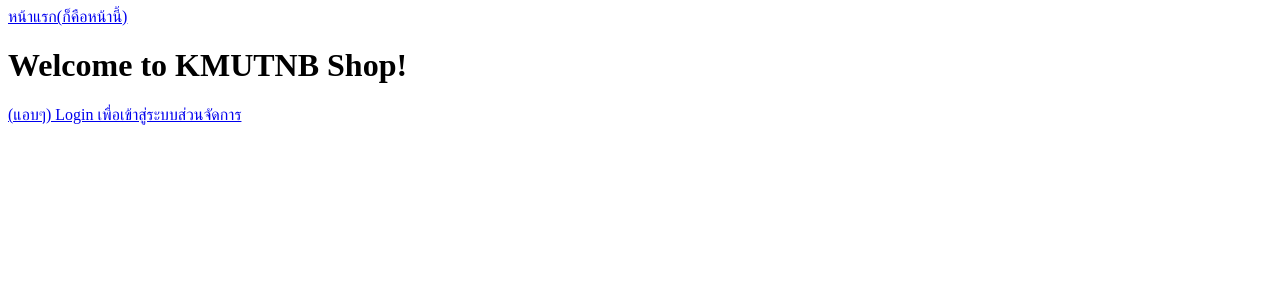
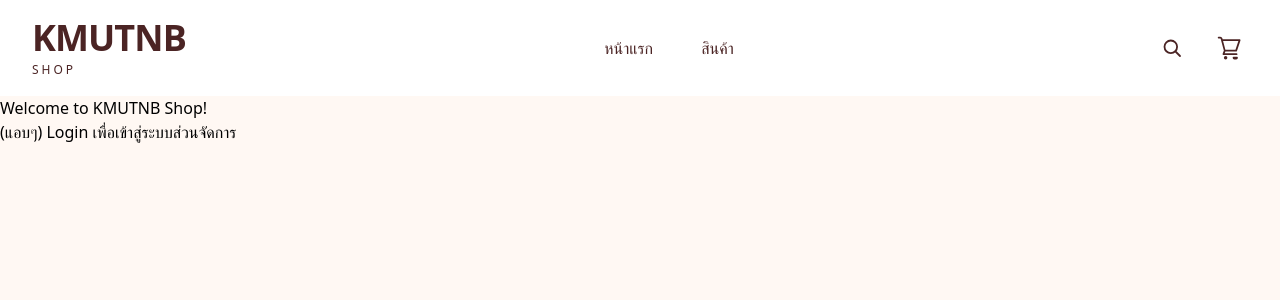
Before and after one commit to cs6636135/Kmutnb_Shop_, a Django app: template templates/shop/home.html in a window 1280 px wide. Shown: the top 300 px of the page. Run offline with Django 5.2, Linux system fonts and the light colour scheme; the template is opened without the code that fills it, so the values that code supplies are empty; parts of the project's set-up code (start-up, migrations or seed data) failed here and were passed over; some libraries are stand-ins or nearby versions.

Commit message:
Update base.html

```diff
--- a/templates/base.html
+++ b/templates/base.html
@@ -1,24 +1,145 @@
 <!DOCTYPE html>
 <html lang="th">
+
 <head>
+    <meta charset="UTF-8">
+    <meta name="viewport" content="width=device-width, initial-scale=1.0">
+
     <title>{% block title %}KMUTNB Shop{% endblock %}</title>
+
+    <!-- Tailwind CSS -->
+    <script src="https://cdn.tailwindcss.com"></script>
 </head>
-<body>
 
-    <!-- Navbar ลูกค้า -->
-    <nav>
-        <a href="{% url 'home' %}">หน้าแรก(ก็คือหน้านี้)</a>
-    </nav>
+<body class="bg-[#fff8f3]">
+
+<!-- Navbar -->
+<nav class="bg-white text-[#4b2424]">
+    <div class="max-w-7xl mx-auto px-8">
+        <div class="h-24 flex items-center justify-between">
+
+            <!-- Logo -->
+            <a href="{% url 'home' %}"
+               class="flex flex-col leading-none">
+
+                <span class="text-4xl font-black tracking-tight">
+                    KMUTNB
+                </span>
+
+                <span class="text-xs tracking-[0.25em] mt-1">
+                    SHOP
+                </span>
+
+            </a>
+
+
+            <!-- Menu -->
+            <div class="flex items-center gap-2">
+
+                <a href="{% url 'home' %}"
+                   class="px-5 py-3
+                          text-base
+                          hover:underline
+                          underline-offset-4
+                          transition">
+
+                    หน้าแรก
+
+                </a>
+
+
+                <a href="{% url 'public_products' %}"
+                   class="px-5 py-3
+                          text-base
+                          hover:underline
+                          underline-offset-4
+                          transition">
+
+                    สินค้า
+
+                </a>
+
+
+                {% url 'reservation_status' as reservation_status_url %}
+                {% if reservation_status_url %}
+
+                    <a href="{{ reservation_status_url }}"
+                       class="px-5 py-3
+                              text-base
+                              hover:underline
+                              underline-offset-4
+                              transition">
+
+                        ตรวจสอบการจอง
+
+                    </a>
+
+                {% endif %}
+
+            </div>
+
+
+            <!-- Right side -->
+            <div class="flex items-center gap-5">
+
+                <a href="{% url 'home' %}#product-search"
+                   aria-label="ค้นหาสินค้า"
+                   title="ค้นหาสินค้า"
+                   class="w-10 h-10 flex items-center justify-center rounded-full
+                          hover:bg-orange-50 transition">
+                    <svg xmlns="http://www.w3.org/2000/svg"
+                         fill="none"
+                         viewBox="0 0 24 24"
+                         stroke-width="1.8"
+                         stroke="currentColor"
+                         class="w-6 h-6"
+                         aria-hidden="true">
+                        <circle cx="10.8" cy="10.8" r="6.3" />
+                        <path stroke-linecap="round" d="m16 16 4 4" />
+                    </svg>
+                </a>
+
+
+                <!-- Cart Icon -->
+                <div class="w-9 h-9 flex items-center justify-center">
+
+                    <svg
+                        xmlns="http://www.w3.org/2000/svg"
+                        fill="none"
+                        viewBox="0 0 24 24"
+                        stroke-width="1.5"
+                        stroke="currentColor"
+                        class="w-7 h-7">
+
+                        <path
+                            stroke-linecap="round"
+                            stroke-linejoin="round"
+                            d="M2.25 3h1.386c.51 0 .955.343 1.087.835l.383 1.437M7.5 14.25h9.75l3-9H5.106m2.394 9L6.375 17.25h11.25M7.5 14.25 5.106 5.272M9 20.25a.75.75 0 1 1-1.5 0 .75.75 0 0 1 1.5 0Zm9 0a.75.75 0 1 1-1.5 0 .75.75 0 0 1-1.5 0Z"
+                        />
+
+                    </svg>
+
+                </div>
+
+            </div>
+
+        </div>
+    </div>
+</nav>
+
+    <!-- Django Messages -->
     {% if messages %}
         {% for message in messages %}
             <script>
-                alert("{{ message }}");
+                alert("{{ message|escapejs }}");
             </script>
         {% endfor %}
     {% endif %}
 
+    <!-- Page Content -->
     {% block content %}
     {% endblock %}
 
 </body>
+
 </html>
```
